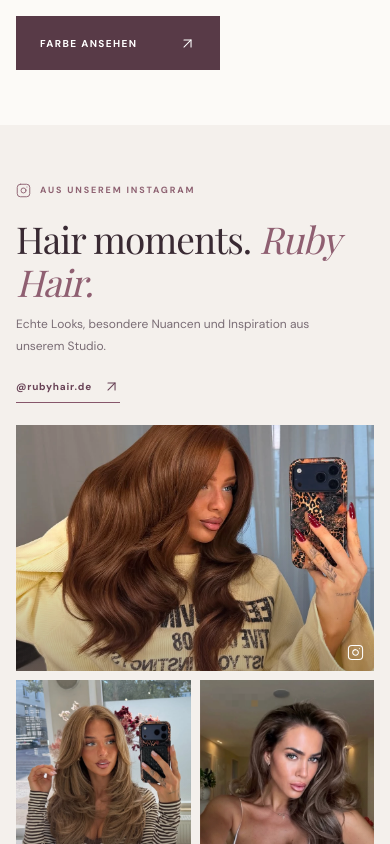
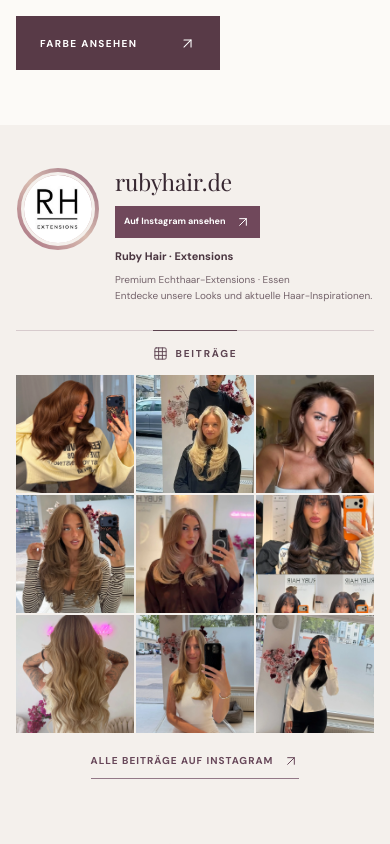
Before and after one commit to enesxunal/rubyhair, a Next.js app: page / in a window 390 px wide. Shown: the part 2320-3164 px from the top of the page. Built offline with nearby package versions, Linux system fonts and the light colour scheme; no server answers; a web font is replaced by a local one.

Commit message:
Restyle Ruby Hair Instagram section as authentic profile grid

```diff
--- a/src/components/instagram-home.tsx
+++ b/src/components/instagram-home.tsx
@@ -1,47 +1,44 @@
-import {ArrowUpRight,Instagram,Play} from "lucide-react";
+import {ArrowUpRight,Grid3X3,Instagram,Play} from "lucide-react";
 import type {InstagramFeedPost} from "@/lib/instagram-feed";
 import {influencerStories} from "@/data/influencer-stories";
 
 const account="https://www.instagram.com/rubyhair.de/";
+const editorialPosts=influencerStories.slice(0,9);
 
-// Every fallback is a real @rubyhair.de post whose image is stored locally.
-// The official account feed takes precedence whenever the Meta token is connected.
-const editorialPositions=[0,3,2,5,7];
-const editorialPosts=editorialPositions.map(index=>influencerStories[index]).filter(Boolean);
-
+/** Native profile-style Instagram web grid, using validated media. */
 export default function InstagramHome({posts}:{posts:InstagramFeedPost[]}){
-  const livePosts=posts.slice(0,5).map(post=>({key:post.id,src:"/api/instagram-thumbnail/"+post.id,href:post.permalink,
+  const livePosts=posts.slice(0,9).map(post=>({key:post.id,src:"/api/instagram-thumbnail/"+post.id,href:post.permalink,
     alt:"Ruby Hair Instagram Beitrag",isVideo:post.isVideo}));
   const curatedPosts=editorialPosts.map(post=>({key:post.postUrl,src:post.image,href:post.postUrl,
     alt:post.name+" – Ruby Hair Instagram",isVideo:false}));
-  // Fill the fixed five-tile composition even when the official API has fewer posts.
-  const gallery=[...livePosts,...curatedPosts.filter(post=>!livePosts.some(live=>live.href===post.href))].slice(0,5);
+  const feed=[...livePosts,...curatedPosts.filter(post=>!livePosts.some(live=>live.href===post.href))].slice(0,9);
 
   return <section className="rh-instagram-section" id="instagram" aria-labelledby="rh-instagram-title">
-    <div className="container rh-instagram-inner">
-      <div className="rh-instagram-head">
-        <div>
-          <span className="rh-instagram-kicker"><Instagram size={15} aria-hidden="true"/> AUS UNSEREM INSTAGRAM</span>
-          <h2 id="rh-instagram-title">Hair moments. <i>Ruby Hair.</i></h2>
-          <p>Echte Looks, besondere Nuancen und Inspiration aus unserem Studio.</p>
+    <div className="container rh-instagram-profile">
+      <div className="rh-instagram-profile-head">
+        <a href={account} target="_blank" rel="noopener noreferrer" className="rh-instagram-avatar-link" aria-label="Ruby Hair Instagram Profil öffnen">
+          <img src="/assets/instagram-avatars/rubyhair-profile.webp" alt="Ruby Hair Instagram Profilbild" width={104} height={104}/>
+        </a>
+        <div className="rh-instagram-profile-data">
+          <div className="rh-instagram-profile-line">
+            <h2 id="rh-instagram-title">rubyhair.de</h2>
+            <a className="rh-instagram-follow" href={account} target="_blank" rel="noopener noreferrer">Auf Instagram ansehen <ArrowUpRight size={16} aria-hidden="true"/></a>
+          </div>
+          <strong>Ruby Hair · Extensions</strong>
+          <p>Premium Echthaar-Extensions · Essen<br/>Entdecke unsere Looks und aktuelle Haar-Inspirationen.</p>
         </div>
-        <a className="rh-instagram-follow" href={account} target="_blank" rel="noopener noreferrer">
-          @rubyhair.de <ArrowUpRight size={17} aria-hidden="true"/>
-        </a>
       </div>
-      <div className="rh-instagram-editorial" aria-label="Ruby Hair Instagram Fotogalerie">
-        {gallery.map((item,index)=><a key={item.key}
-          className={"rh-instagram-photo"+(index===0?" rh-instagram-photo-featured":"")}
-          href={item.href} target="_blank" rel="noopener noreferrer"
-          aria-label={item.alt+" auf Instagram öffnen"}>
+      <div className="rh-instagram-profile-tabs"><span><Grid3X3 size={15} aria-hidden="true"/> BEITRÄGE</span></div>
+      <div className="rh-instagram-feed-grid" aria-label="Ruby Hair Instagram Beiträge">
+        {feed.map(item=><a key={item.key} href={item.href} target="_blank" rel="noopener noreferrer"
+          className="rh-instagram-post" aria-label={item.alt+" auf Instagram öffnen"}>
           <img src={item.src} alt={item.alt} loading="lazy" decoding="async"/>
-          {item.isVideo&&<span className="rh-instagram-video"><Play size={17} fill="currentColor"/></span>}
-          <span className="rh-instagram-photo-overlay"><Instagram size={18}/><span>BEITRAG ANSEHEN</span><ArrowUpRight size={17}/></span>
+          {item.isVideo&&<span className="rh-instagram-video"><Play size={18} fill="currentColor"/></span>}
+          <span className="rh-instagram-post-hover"><Instagram size={25} aria-hidden="true"/></span>
         </a>)}
       </div>
-      <div className="rh-instagram-foot">
-        <span>RUBY HAIR · ESSEN <span className="rh-instagram-foot-divider">/</span> INSTAGRAM EDITORIAL</span>
-        <a href={account} target="_blank" rel="noopener noreferrer">MEHR AUF INSTAGRAM <ArrowUpRight size={16}/></a>
+      <div className="rh-instagram-bottom">
+        <a href={account} target="_blank" rel="noopener noreferrer">ALLE BEITRÄGE AUF INSTAGRAM <ArrowUpRight size={16}/></a>
       </div>
     </div>
   </section>;
--- a/src/lib/instagram-feed.ts
+++ b/src/lib/instagram-feed.ts
@@ -66,7 +66,7 @@ export function normalizeRubyInstagramPosts(data:unknown):InstagramFeedPost[]{
       isVideo,
       timestamp:typeof p.timestamp==="string"?p.timestamp:""
     });
-    if(entries.length===4)break;
+    if(entries.length===9)break;
   }
   return entries;
 }
--- a/src/styles/instagram-home.css
+++ b/src/styles/instagram-home.css
@@ -1,52 +1,47 @@
-/* Editorial Instagram gallery visually paired with the Tape-in Atelier below. */
-.rh-instagram-section{padding:clamp(56px,6vw,90px) 0 28px;background:#f4f0ec}
-.rh-instagram-inner{max-width:1480px}
-.rh-instagram-section + .rh-tape-atelier{padding-top:clamp(34px,4vw,60px)}
-.rh-instagram-head{display:flex;align-items:flex-end;justify-content:space-between;gap:28px;margin-bottom:29px}
-.rh-instagram-kicker{display:inline-flex;align-items:center;gap:9px;font-size:9px;font-weight:750;color:#8e6272;letter-spacing:1.85px}
-.rh-instagram-head h2{font:400 clamp(37px,3.8vw,61px)/1.15 var(--serif);letter-spacing:-1px;margin:15px 0 11px;color:#392a33}
-.rh-instagram-head h2 i{font-weight:400;color:#8f5f71}
-.rh-instagram-head p{color:#796c74;font-size:13px;line-height:1.85;margin:0}
-.rh-instagram-follow{display:inline-flex;align-items:center;gap:11px;flex-shrink:0;padding:0 0 10px;border-bottom:1px solid #86566a;text-decoration:none;font-size:11px;font-weight:750;letter-spacing:.8px;color:#674155}
-.rh-instagram-follow:hover{color:#986f83}
-.rh-instagram-editorial{display:grid;grid-template-columns:repeat(3,minmax(0,1fr));grid-template-rows:repeat(2,minmax(0,1fr));gap:clamp(9px,1.35vw,18px);height:clamp(420px,42vw,610px)}
-.rh-instagram-photo{display:block;position:relative;overflow:hidden;isolation:isolate;background:#e2dad6;min-width:0;min-height:0}
-.rh-instagram-photo-featured{grid-row:span 2}
-.rh-instagram-photo img{display:block;width:100%;height:100%;object-fit:cover;object-position:center 35%;transition:transform .5s ease}
-.rh-instagram-photo-featured img{object-position:center 25%}
-.rh-instagram-photo:nth-child(2) img{object-position:center 30%}
-.rh-instagram-photo:nth-child(3) img{object-position:center 25%}
-.rh-instagram-photo:nth-child(4) img{object-position:center 26%}
-.rh-instagram-photo:nth-child(5) img{object-position:center 32%}
-.rh-instagram-photo:after{content:"";position:absolute;inset:45% 0 0;background:linear-gradient(0deg,#21151e80,transparent);z-index:1;pointer-events:none;opacity:.65;transition:opacity .25s ease}
-.rh-instagram-photo-overlay{position:absolute;z-index:2;display:flex;align-items:center;gap:9px;bottom:16px;left:18px;right:18px;font-size:10px;font-weight:700;letter-spacing:1.3px;color:#fff}
-.rh-instagram-photo-overlay>svg:last-child{margin-left:auto}
-.rh-instagram-photo:hover img{transform:scale(1.055)}
-.rh-instagram-photo:hover:after{opacity:1}
-.rh-instagram-video{position:absolute;z-index:3;top:14px;right:14px;display:grid;place-items:center;width:33px;height:33px;border-radius:50%;background:#fffdf9e6;color:#654253}
-.rh-instagram-foot{display:flex;justify-content:space-between;align-items:center;gap:18px;margin-top:23px;color:#a08e94;font-size:9px;letter-spacing:1.6px}
-.rh-instagram-foot-divider{padding:0 9px;color:#c3b5b7}
-.rh-instagram-foot>a{display:inline-flex;align-items:center;gap:8px;color:#674155;text-decoration:none;font-size:10px;font-weight:750;letter-spacing:1px;white-space:nowrap}
-.rh-instagram-foot>a:hover{text-decoration:underline;text-underline-offset:5px}
-.rh-instagram-section a:focus-visible{outline:2px solid #86566a;outline-offset:3px}
-@media(max-width:950px){
- .rh-instagram-editorial{height:clamp(360px,51vw,530px);gap:10px}
- .rh-instagram-photo-overlay{left:12px;right:12px;bottom:12px;font-size:9px;letter-spacing:.8px}
+/* Ruby Hair: Instagram web profile-inspired native three-column grid. */
+.rh-instagram-section{background:#f4f0ec;padding:clamp(54px,6vw,80px) 0 34px}
+.rh-instagram-profile{max-width:1080px}
+.rh-instagram-section + .rh-tape-atelier{padding-top:clamp(40px,5vw,65px)}
+.rh-instagram-profile-head{display:flex;align-items:center;gap:clamp(27px,5vw,78px);padding:0 clamp(18px,5vw,70px) 35px}
+.rh-instagram-avatar-link{display:block;flex:0 0 120px;width:120px;height:120px;padding:5px;border-radius:50%;background:linear-gradient(45deg,#a3697c,#d9bdb1,#93647a);box-sizing:border-box}
+.rh-instagram-avatar-link img{box-sizing:border-box;display:block;width:100%;height:100%;object-fit:cover;border:4px solid #f4f0ec;border-radius:50%}
+.rh-instagram-profile-data{min-width:0;flex:1;color:#4a3640}
+.rh-instagram-profile-line{display:flex;align-items:center;gap:22px;flex-wrap:wrap;margin-bottom:15px}
+.rh-instagram-profile-line h2{font:400 clamp(23px,2.4vw,32px)/1.2 var(--serif);color:#382832;letter-spacing:-.2px;margin:0}
+.rh-instagram-follow{display:inline-flex;align-items:center;gap:9px;background:#70485b;color:#fff;text-decoration:none;padding:11px 15px;font-size:11px;font-weight:700;white-space:nowrap}
+.rh-instagram-follow:hover{background:#8d6276}
+.rh-instagram-profile-data>strong{display:block;font-size:13px;font-weight:700;margin-bottom:7px}
+.rh-instagram-profile-data>p{font-size:12px;color:#74636b;line-height:1.75;margin:0}
+.rh-instagram-profile-tabs{display:flex;align-items:center;justify-content:center;border-top:1px solid #d7cbcd;height:54px;color:#5c4350}
+.rh-instagram-profile-tabs span{display:inline-flex;align-items:center;gap:8px;height:54px;border-top:1px solid #5d4350;margin-top:-1px;font-weight:750;font-size:10px;letter-spacing:1.8px}
+.rh-instagram-feed-grid{display:grid;grid-template-columns:repeat(3,minmax(0,1fr));gap:4px}
+.rh-instagram-post{position:relative;display:block;aspect-ratio:1/1;overflow:hidden;background:#e0d7d5;min-width:0;isolation:isolate}
+.rh-instagram-post>img{width:100%;height:100%;display:block;object-fit:cover;object-position:center 34%;transition:transform .28s ease}
+.rh-instagram-post:nth-child(2)>img,.rh-instagram-post:nth-child(5)>img{object-position:center 25%}
+.rh-instagram-post:nth-child(3)>img{object-position:center 28%}
+.rh-instagram-post:nth-child(8)>img{object-position:center 42%}
+.rh-instagram-post-hover{position:absolute;inset:0;z-index:1;display:grid;place-items:center;background:#241a20a8;color:#fff;opacity:0;transition:opacity .2s ease}
+.rh-instagram-post:hover .rh-instagram-post-hover,.rh-instagram-post:focus-visible .rh-instagram-post-hover{opacity:1}
+.rh-instagram-post:hover>img{transform:scale(1.035)}
+.rh-instagram-video{position:absolute;top:12px;right:12px;z-index:2;display:grid;place-items:center;color:#fff;filter:drop-shadow(0 1px 3px #0009)}
+.rh-instagram-bottom{display:flex;justify-content:center;margin:24px 0 0}
+.rh-instagram-bottom a{display:inline-flex;align-items:center;gap:10px;color:#68485a;border-bottom:1px solid #937887;text-decoration:none;font-weight:750;letter-spacing:1px;font-size:10px;padding:0 0 9px}
+.rh-instagram-bottom a:hover{color:#9b7487}
+.rh-instagram-section a:focus-visible{outline:2px solid #90657a;outline-offset:3px}
+@media(max-width:650px){
+ .rh-instagram-section{padding:43px 0 25px}
+ .rh-instagram-profile-head{gap:16px;padding:0 1px 27px;align-items:flex-start}
+ .rh-instagram-avatar-link{flex:0 0 82px;width:82px;height:82px;padding:4px}
+ .rh-instagram-avatar-link img{border-width:3px}
+ .rh-instagram-profile-line{gap:10px;margin-bottom:9px}
+ .rh-instagram-profile-line h2{font-size:23px}
+ .rh-instagram-follow{font-size:9px;padding:8px 9px}
+ .rh-instagram-profile-data>strong{font-size:11px}
+ .rh-instagram-profile-data>p{font-size:10px;line-height:1.55}
+ .rh-instagram-profile-tabs,.rh-instagram-profile-tabs span{height:45px}
+ .rh-instagram-feed-grid{gap:2px}
+ .rh-instagram-video{top:6px;right:6px}.rh-instagram-video svg{width:14px;height:14px}
+ .rh-instagram-bottom{margin:19px 0 0}
+ .rh-instagram-section + .rh-tape-atelier{padding-top:36px}
 }
-@media(max-width:650px){
- .rh-instagram-section{padding:57px 0 24px}
- .rh-instagram-section + .rh-tape-atelier{padding-top:36px}
- .rh-instagram-head{flex-direction:column;align-items:flex-start;gap:20px;margin-bottom:22px}
- .rh-instagram-head h2{font-size:clamp(37px,9.5vw,49px);margin:12px 0 10px}
- .rh-instagram-head p{font-size:12px;max-width:320px}
- .rh-instagram-follow{font-size:10px;padding-bottom:7px}
- .rh-instagram-editorial{grid-template-columns:repeat(2,minmax(0,1fr));grid-template-rows:auto;gap:9px;height:auto}
- .rh-instagram-photo{aspect-ratio:4/5}
- .rh-instagram-photo-featured{grid-column:1/-1;grid-row:auto;aspect-ratio:1.45/1}
- .rh-instagram-photo-overlay{gap:6px;font-size:8px;left:10px;right:10px;bottom:10px;letter-spacing:.4px}
- .rh-instagram-photo-overlay{justify-content:flex-end}
- .rh-instagram-photo-overlay>span,.rh-instagram-photo-overlay>svg:last-child{display:none}
- .rh-instagram-photo-overlay svg{width:17px;height:17px}
- .rh-instagram-foot{align-items:flex-start;flex-direction:column;gap:14px;margin-top:18px;font-size:8px}
-}
-@media(prefers-reduced-motion:reduce){.rh-instagram-photo img{transition:none}.rh-instagram-photo:hover img{transform:none}}
+@media(prefers-reduced-motion:reduce){.rh-instagram-post>img,.rh-instagram-post-hover{transition:none}}
```
Also changed, not shown: public/assets/instagram-avatars/rubyhair-profile.webp (added), 1 other file (tests, documents, lock files or other folders).
